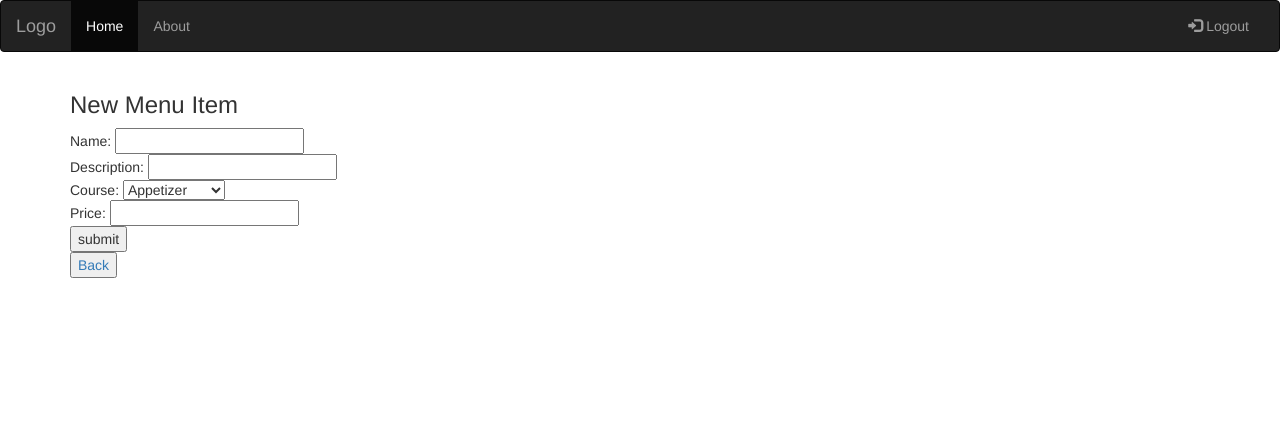
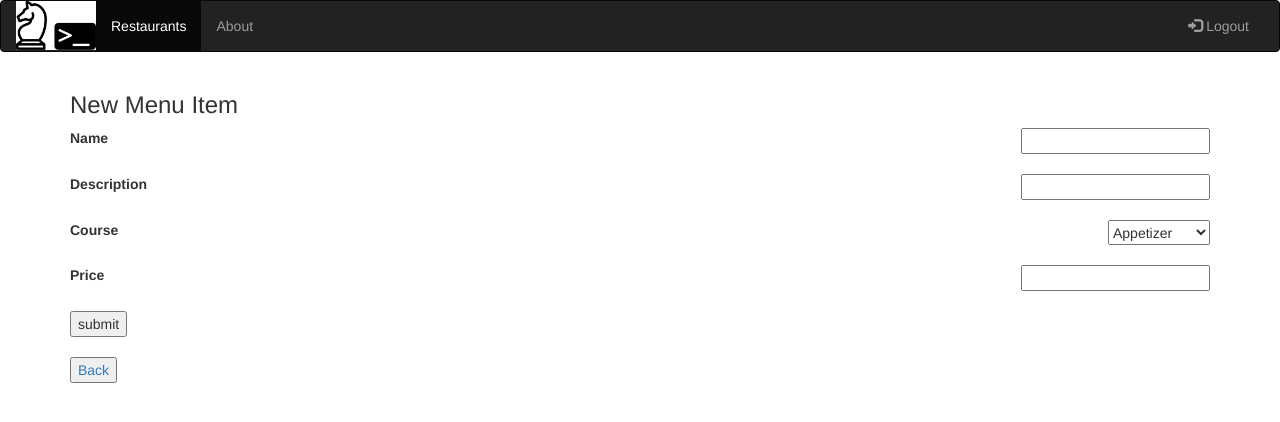
Before and after one commit to pranav97/flasky_restaurant, a Flask app: page /restaurant/1/menu/new in a window 1280 px wide. Shown: the top 422 px of the page. Run offline with Flask 2, Linux system fonts and the light colour scheme; parts of the project's set-up code (start-up, migrations or seed data) failed here and were passed over; some libraries are stand-ins or nearby versions.

Commit message:
styles, bugs, logo

```diff
--- a/project/menu.py
+++ b/project/menu.py
@@ -6,7 +6,7 @@ from flask import Blueprint, \
     flash, \
     jsonify
 from .models import Restaurant, MenuItem
-from flask_login import login_user, logout_user, login_required
+from flask_login import login_user, logout_user, login_required, current_user
 from . import db
 
 menu = Blueprint('menu', __name__)
@@ -47,7 +47,17 @@ def newMenuItem(restaurant_id):
 @login_required
 @menu.route('/restaurant/<int:restaurant_id>/menu/<int:menu_id>/edit', methods=['GET', 'POST'])
 def editMenuItem(restaurant_id, menu_id):
-    edited = MenuItem.session.query.filter_by(id=menu_id).one()
+    edited = MenuItem.query.filter_by(id=menu_id).one()
+    to_edit = Restaurant.query.filter_by(id=restaurant_id).one()
+
+    if edited is None:
+        flash("Sorry, that is not a valid menu item.")
+        return redirect(url_for('menu.showMenu', restaurant_id=restaurant_id))
+
+    if current_user.id != to_edit.user_id:
+        flash("Sorry, you don't have permissions to edit {}. Please edit something you created. ".format(to_edit.name))
+        return redirect(url_for('menu.showMenu', restaurant_id=restaurant_id))
+
     if request.method == 'POST':
         if request.form['name']:
             edited.name = request.form['name']
@@ -68,6 +78,16 @@ def editMenuItem(restaurant_id, menu_id):
 @menu.route('/restaurant/<int:restaurant_id>/menu/<int:menu_id>/delete', methods=['GET', 'POST'])
 def deleteMenuItem(restaurant_id, menu_id):
     edited = MenuItem.query.filter_by(id=menu_id).one()
+    toDelete = Restaurant.query.filter_by(id=restaurant_id).one()
+
+    if edited is None:
+        flash("Sorry, that is not a valid menu item.")
+        return redirect(url_for('menu.showMenu', restaurant_id=restaurant_id))
+
+    if current_user.id != toDelete.user_id:
+        flash("Sorry, you don't have permissions to edit {}. Please edit something you created. ".format(toDelete.name))
+        return redirect(url_for('menu.showMenu', restaurant_id=restaurant_id))
+
     if request.method == "POST":
         if edited:
             db.session.delete(edited)
--- a/project/static/styles.css
+++ b/project/static/styles.css
@@ -50,9 +50,9 @@
 }
 
 hr.line {
-    border-top: 1px dotted red;
-    padding: 0;
-    margin-top: -10px;
+    border-top: 3px dotted darkolivegreen;
+    padding: 2px;
+    margin-top: -8px;
     margin-bottom: 0;
 }
 
@@ -63,4 +63,15 @@ hr.line {
 
 .item {
     border: 1px solid black;
+    padding: 8px;
+    /* margin: 2px 2px 2px 2px; */
 }
+
+img.header__logo {
+    max-width: 80px;
+    /* max-height: 61px; */
+}
+.form-item {
+    display: flex;
+    justify-content: space-between;
+}
--- a/project/templates/base.html
+++ b/project/templates/base.html
@@ -11,7 +11,7 @@
     <script src="https://maxcdn.bootstrapcdn.com/bootstrap/3.4.0/js/bootstrap.min.js"></script> -->
     <!-- Bootstrap -->
     <link rel="stylesheet" href="https://stackpath.bootstrapcdn.com/bootstrap/3.4.1/css/bootstrap.min.css" integrity="sha384-HSMxcRTRxnN+Bdg0JdbxYKrThecOKuH5zCYotlSAcp1+c8xmyTe9GYg1l9a69psu" crossorigin="anonymous">
-    <link rel="stylesheet" type="text/css" href="../static/styles.css"/>
+    <link rel="stylesheet" type="text/css" href="{{ url_for('static',filename='styles.css') }}"/>
     <title>Flasky Restaurant</title>
 </head>
 
@@ -25,7 +25,7 @@
           <span class="icon-bar"></span>
           <span class="icon-bar"></span>
         </button>
-        <a class="navbar-brand" href="#">Logo</a>
+        <img class="header__logo" alt="Designed on logoMakr." src=" {{ url_for('static', filename='aboutme/img/logo.png') }}">      </div>
       </div>
       <div class="collapse navbar-collapse" id="myNavbar">
         <ul class="nav navbar-nav">
--- a/project/templates/base_logout.html
+++ b/project/templates/base_logout.html
@@ -24,11 +24,10 @@
           <span class="icon-bar"></span>
           <span class="icon-bar"></span>
         </button>
-        <a class="navbar-brand" href="#">Logo</a>
-      </div>
+        <img class="header__logo" alt="Designed on logoMakr." src=" {{ url_for('static', filename='aboutme/img/logo.png') }}">      </div>
       <div class="collapse navbar-collapse" id="myNavbar">
         <ul class="nav navbar-nav">
-          <li class="active"><a href="{{ url_for('restaurants.showRestaurants') }}">Home</a></li>
+          <li class="active"><a href="{{ url_for('restaurants.showRestaurants') }}">Restaurants</a></li>
           <li><a href="{{ url_for('main.about')}}">About</a></li>
           <!-- <li><a href="#">Projects</a></li>
           <li><a href="#">Contact</a></li> -->
--- a/project/templates/deletemenuitem.html
+++ b/project/templates/deletemenuitem.html
@@ -4,7 +4,9 @@
 <h1 id="main-head">Delete Menu Item</h1>
 <form action= "{{url_for('menu.deleteMenuItem', restaurant_id = restaurant_id, menu_id=item.id)}}" method = 'POST'>
     <p>Are you sure you want to delete {{item.name}}</p>
+    <br/><br/>
     <input type='submit' value='Yes'>
 </form>
+<br/><br/>
 <a href= "{{url_for('menu.showMenu', restaurant_id= item.restaurant_id)}}"><button>Cancel</button></a>
 {% endblock %}
--- a/project/templates/deleterestaurant.html
+++ b/project/templates/deleterestaurant.html
@@ -4,7 +4,9 @@
 <h1 id="main-head">Delete Restaurant Item</h1>
 <form action="{{ url_for('restaurants.deleteRestaurant', restaurant_id=restaurant.id) }}" method='post'>
     <p>Are you sure you want to delete {{restaurant.name}}?</p>
+    <br/><br/>
     <input type='submit' value='Yes'>
 </form>
+<br/><br/>
 <a href= "{{ url_for('restaurants.showRestaurants') }}"> <button>Cancel</button></a>
 {% endblock %}
--- a/project/templates/login.html
+++ b/project/templates/login.html
@@ -4,7 +4,7 @@
 
 {% block content %}
 <div class="login">
-    <h3 class="title">Login</h3>
+    <h3 class="main-head">Login</h3>
 
     <div class="box">
         <form method="POST" action="/login">
@@ -13,20 +13,24 @@
                     <input class="input is-large" type="email" name="email" placeholder="Your Email" autofocus="">
                 </div>
             </div>
+            <br/>
 
             <div class="field">
                 <div class="control">
                     <input class="input is-large" type="password" name="password" placeholder="Your Password">
                 </div>
             </div>
+            <br/>
             <div class="field">
                 <label class="checkbox">
                     <input type="checkbox">
                     Remember me
                 </label>
             </div>
+            <br/>
             <button class="button is-block is-info is-large is-fullwidth">Login</button>
         </form>
+        <br/><br/>
         <a href= "{{ url_for('auth.signup') }}">
           <button>Sign Up</button>
         </a>
--- a/project/templates/newmenuitem.html
+++ b/project/templates/newmenuitem.html
@@ -3,10 +3,17 @@
 
 {% block content %}
 <h3 id="main-head">New Menu Item</h3>
-<form action="{{ url_for('menu.newMenuItem', restaurant_id=restaurant_id )}}" method='post'>
-    Name: <input type="text" name="name"><br>
-    Description: <input type="text" name="description"><br>
-    Course:
+<form class="form" action="{{ url_for('menu.newMenuItem', restaurant_id=restaurant_id )}}" method='post'>
+    <div class="form-item">
+        <label>Name</label> <input type="text" name="name">
+    </div>
+    <br/>
+    <div class="form-item">
+        <label>Description</label> <input type="text" name="description">
+    </div>
+    <br/>
+    <div class="form-item">
+        <label>Course</label>
         <select name="course">
            <option value = "Appetizer">Appetizer</option>
            <option value = "Soup">Soup</option>
@@ -15,10 +22,18 @@
            <option value = "Dessert">Dessert</option>
            <option value = "Beverage">Beverage</option>
            <option value = "Dessert">Dessert</option>
-         </select><br>
-    Price: <input type="text" name="price"><br>
+         </select>
+    </div>
+    <br/>
+    <div class="form-item">
+        <label>Price</label>
+        <input type="text" name="price">
+    </div>
+    <br/>
     <input type="submit" value="submit">
+    <br/>
 </form>
+<br/>
 <a href= "{{url_for('menu.showMenu', restaurant_id=restaurant_id)}}">
     <button>Back</button>
 </a>
--- a/project/templates/newrestaurant.html
+++ b/project/templates/newrestaurant.html
@@ -4,9 +4,12 @@
 <h3 id="main-head">New Restaurant</h3>
 
 <form action="{{ url_for('restaurants.newRestaurant') }}" method='post'>
-    Name: <input type="text" name="name" placeholder="new restaurant"><br>
+    Name: <input type="text" name="name" placeholder="new restaurant">
+    <br/><br/>
     <input type="submit" value="submit">
 </form>
+<br/>
+<br/>
 <a href="{{ url_for('restaurants.showRestaurants') }}">
     <button>Back</button>
 </a>
```
Also changed, not shown: project/restaurants.py (+28 -12 lines), project/templates/editmenuitem.html (+22 -7 lines), project/templates/editrestaurant.html (+7 -4 lines), project/db.sqlite.
